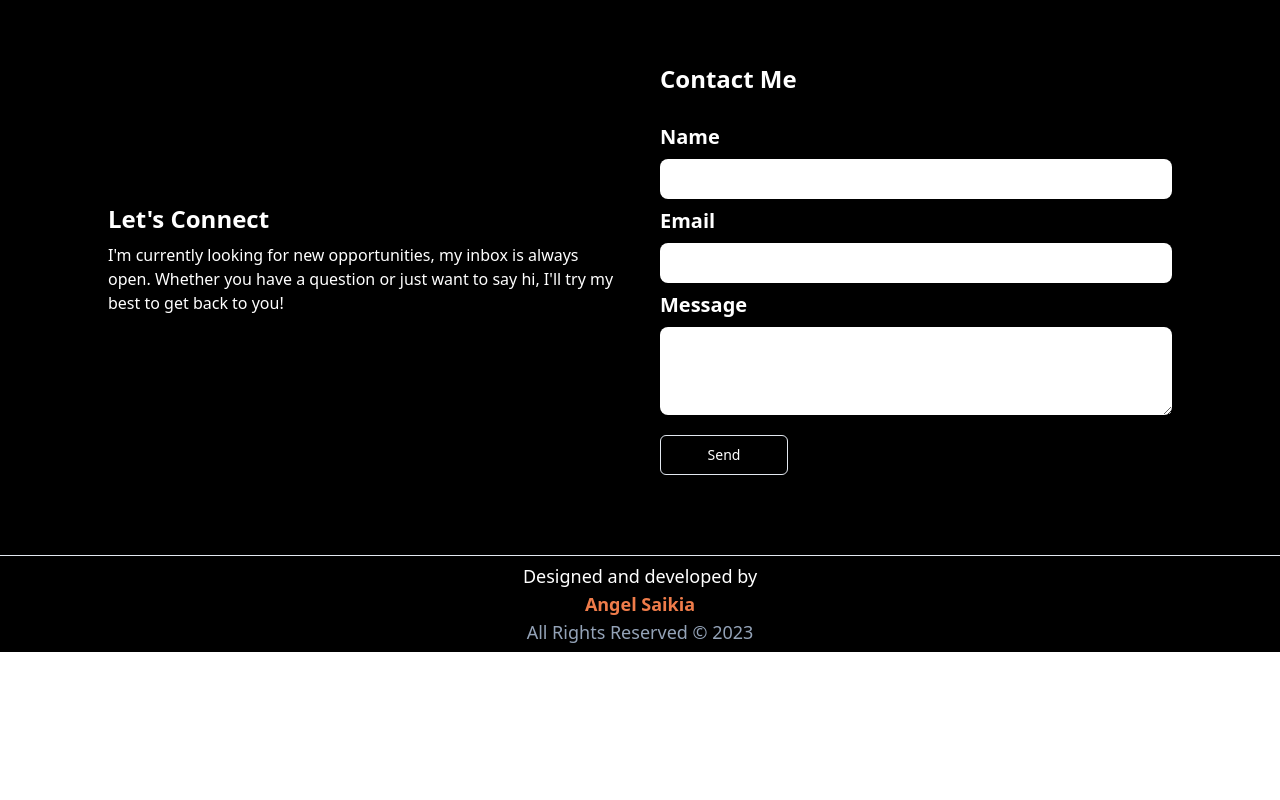
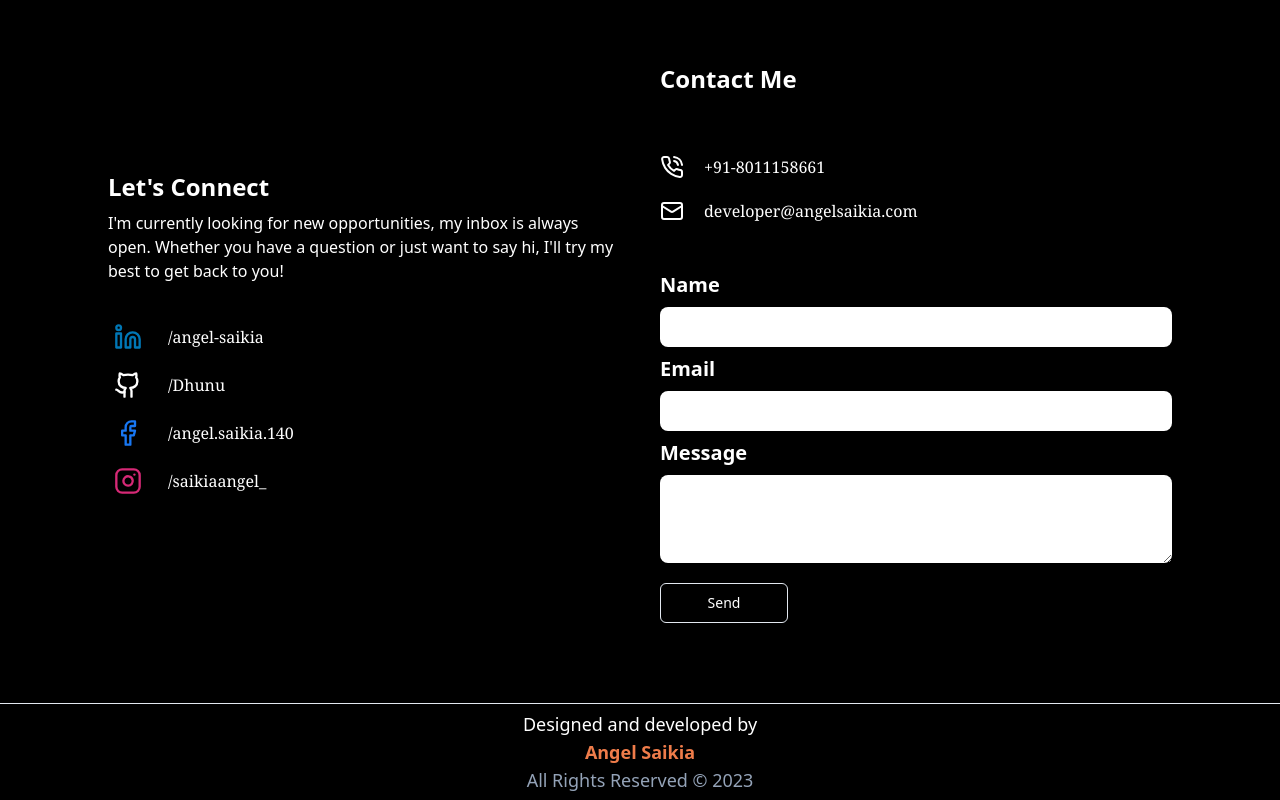
Before and after one commit to Dhunu/angel-saikia, a React (Vite) app: page / in a window 1280 px wide. Shown: the part 2401-3201 px from the top of the page. Before the commit the page ends 3053 px from the top, so only its background shows below. Built offline with nearby package versions, Linux system fonts and the light colour scheme.

Commit message:
contact update

```diff
--- a/src/components/ContactSection.tsx
+++ b/src/components/ContactSection.tsx
@@ -1,9 +1,13 @@
+import { FacebookIcon, GithubIcon, InstagramIcon, LinkedinIcon } from "lucide-react";
 import Container from "./ui/container";
 import EmailTemplate from "./ui/EmailTemplate";
 
 const ContactSection = () => {
     return (
-        <Container className="flex flex-wrap justify-center mt-20 gap-10 pb-20" id="contact">
+        <Container
+            className="flex flex-wrap justify-center mt-20 gap-10 pb-20 mx-10 sm:mx-auto"
+            id="contact"
+        >
             <div className="flex flex-col justify-center items-start text-start max-w-lg">
                 <h1 className="font-bold text-2xl mb-2">Let&apos;s Connect</h1>
                 <p>
@@ -11,6 +15,32 @@ const ContactSection = () => {
                     is always open. Whether you have a question or just want to
                     say hi, I&apos;ll try my best to get back to you!
                 </p>
+                <div className="flex flex-col gap-5 justify-center items-start mt-10">
+                    <div className="flex justify-center items-center gap-5">
+                        <a href="https://www.linkedin.com/in/angel-saikia/" className="flex items-center justify-center w-10" target="_blank">
+                            <LinkedinIcon className="w-7 h-7 text-[#0077b5]" />
+                        </a>
+                        <div className="font-serif">/angel-saikia</div>
+                    </div>
+                    <div className="flex justify-center items-center gap-5">
+                        <a href="https://github.com/Dhunu" className="flex items-center justify-center w-10" target="_blank">
+                            <GithubIcon className="w-7 h-7 text-[#ffffff]" />
+                        </a>
+                        <div className="font-serif">/Dhunu</div>
+                    </div>
+                    <div className="flex justify-center items-center gap-5">
+                        <a href="https://www.facebook.com/angel.saikia.140/" className="flex items-center justify-center w-10" target="_blank">
+                            <FacebookIcon className="w-7 h-7 text-[#1877F2]" />
+                        </a>
+                        <div className="font-serif">/angel.saikia.140</div>
+                    </div>
+                    <div className="flex justify-center items-center gap-5">
+                        <a href="https://www.instagram.com/saikiaangel_/" className="flex items-center justify-center w-10" target="_blank">
+                            <InstagramIcon className="w-7 h-7 text-[#d62976]" />
+                        </a>
+                        <div className="font-serif">/saikiaangel_</div>
+                    </div>
+                </div>
             </div>
             <div className="flex max-w-lg w-full">
                 <EmailTemplate />
--- a/src/components/ProjectSection.tsx
+++ b/src/components/ProjectSection.tsx
@@ -5,7 +5,7 @@ import { Tabs, TabsList, TabsTrigger, TabsContent } from "./ui/tabs";
 
 const ProjectSection = () => {
     return (
-        <Container className="pt-20" id="projects">
+        <Container className="pt-20 mx-10 md:mx-auto" id="projects">
             <h1 className="text-center font-extrabold text-3xl md:text-5xl underline">
                 My Projects
             </h1>
--- a/src/components/ui/EmailTemplate.tsx
+++ b/src/components/ui/EmailTemplate.tsx
@@ -4,6 +4,7 @@ import { useRef, useState } from "react";
 import emailjs from "emailjs-com";
 import { Button } from "./button";
 import { toast } from "./use-toast";
+import { PhoneCallIcon, MailIcon } from "lucide-react";
 
 const EmailTemplate = () => {
     const formRef = useRef(null);
@@ -65,6 +66,17 @@ const EmailTemplate = () => {
     return (
         <div className="flex flex-col w-full">
             <h1 className="font-semibold text-2xl my-5">Contact Me</h1>
+
+            <div className="flex flex-col justify-center my-10 gap-5">
+                <div className="flex justify-start items-center gap-5">
+                    <PhoneCallIcon />
+                    <div className="font-serif">+91-8011158661</div>
+                </div>
+                <div className="flex justify-start items-center gap-5">
+                    <MailIcon />
+                    <div className="font-serif">developer@angelsaikia.com</div>
+                </div>
+            </div>
             <form
                 ref={formRef}
                 onSubmit={handleSubmit}
```
